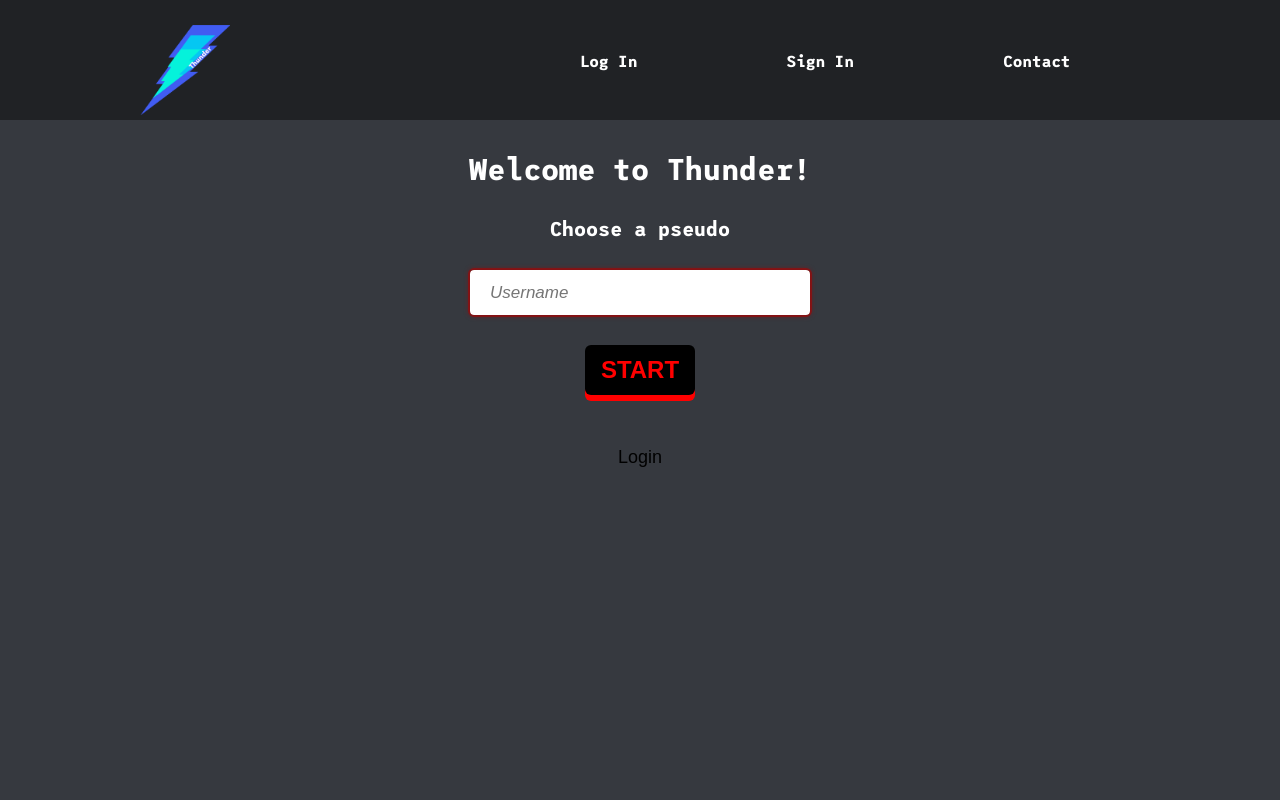
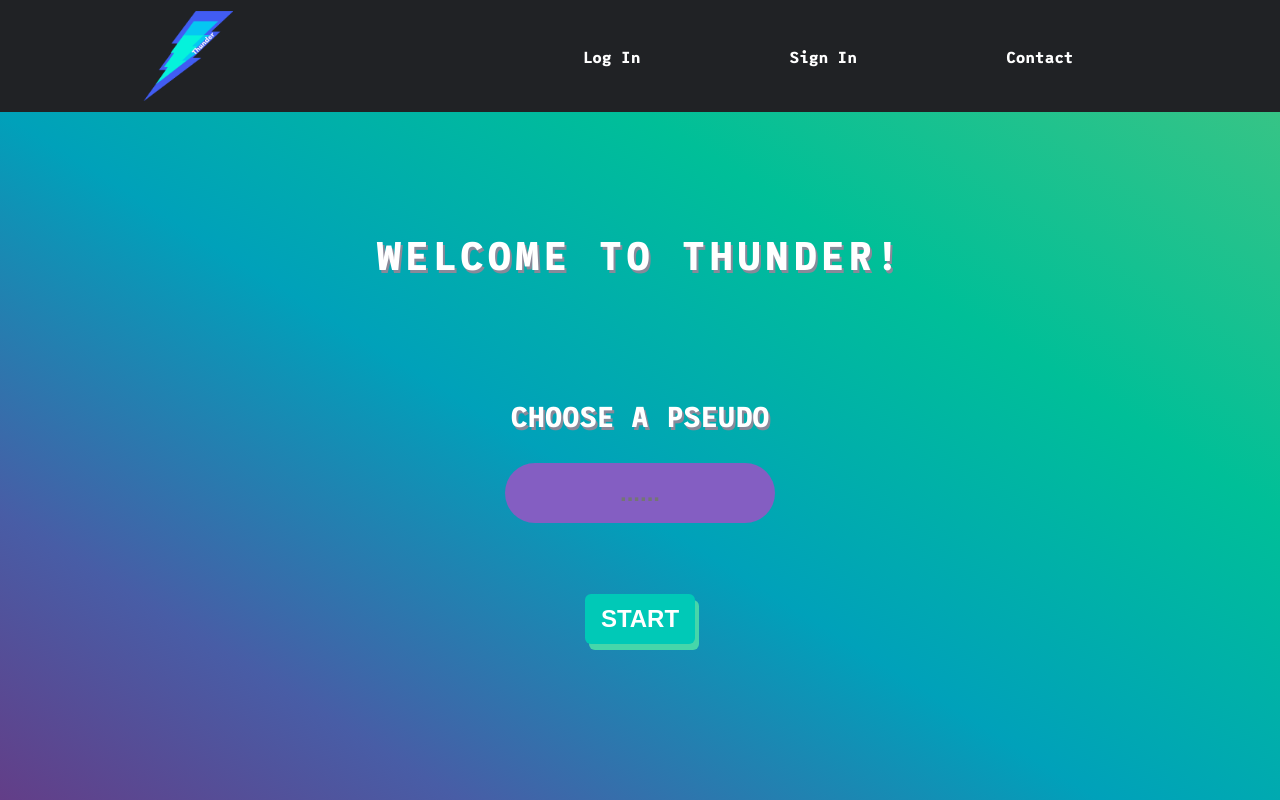
Before and after one commit to clrko/wild-thunder, a React (Create React App) app: page / in a window 1280 px wide. Shown: the top 800 px of the page. Built offline with nearby package versions, Linux system fonts and the light colour scheme; no server answers.

Commit message:
updates css

```diff
--- a/src/components/pages/EndSession.css
+++ b/src/components/pages/EndSession.css
@@ -1,4 +1,3 @@
-
 .endsession-container {
     display: flex;
     flex-direction: column;
--- a/src/components/pages/GameSessionHeader.js
+++ b/src/components/pages/GameSessionHeader.js
@@ -10,7 +10,7 @@ class GameSessionHeader extends React.Component{
 
     return(
 
-        <div className="gameSessionHeader" style={{backgroundColor:color}}>
+        <div className={`${color} gameSessionHeader`}>
             <p className="headerGenre" >{genreTitle}</p>
         </div>
     )
--- a/src/components/pages/ModePage.css
+++ b/src/components/pages/ModePage.css
@@ -1,6 +1,8 @@
 .modepage-wrapper {
     display: flex;
     flex-direction: column;
+    background-image: linear-gradient(to right top, #6d327c, #485DA6, #00a1ba, #00BF98, #36C486);
+    height: 100vh;
 }
 
 .main-rule-modal-btn  {
--- a/src/components/pages/ModePageChoice.css
+++ b/src/components/pages/ModePageChoice.css
@@ -1,5 +1,5 @@
 .modePage-title {
-  margin: 17% auto;
+  margin: 12% auto;
   margin-bottom: 0;
   font-size: 2.5rem;
   font-family: LeagueMono-ExtraBold;
--- a/src/components/pages/ThemePage.css
+++ b/src/components/pages/ThemePage.css
@@ -8,6 +8,7 @@
     display: flex;
     justify-content: center;
     margin-bottom: 10vh;
+    margin-top: 2%;
 }
 
 .cards-list {
@@ -17,3 +18,61 @@
     justify-content: space-around;
     flex-wrap: wrap;
 }
+
+.themepage-h1-first {
+    margin-top: 4%;
+    margin-bottom: 3%;
+    font-size: 3rem;
+    text-align: center;
+    letter-spacing: 0.093em;
+    text-shadow: 2px 3px 0px #898999;
+    text-transform: uppercase;
+}
+
+.themepage-h1-second {
+    margin-bottom: 6%;
+    font-size: 1.5rem;
+    text-align: center;
+    letter-spacing: 0.093em;
+    text-transform: uppercase;
+    margin-bottom: 0;
+}
+
+
+@media all and (max-width: 700px) {
+    .themepage-h1-first {
+        margin-top: 8%;
+        margin-bottom: 3%;
+        font-size: 2.5rem;
+    }
+
+    .themepage-h1-second {
+        margin-bottom: 6%;
+        font-size: 1.5rem;
+        margin-bottom: 0;
+        padding: 0 10px;
+    }
+
+    .container-card {
+        margin-top: 6%;
+    }
+}
+
+@media all and (max-width: 600px) {
+    .themepage-h1-first {
+        margin-top: 8%;
+        margin-bottom: 6%;
+        font-size: 2rem;
+    }
+
+    .themepage-h1-second {
+        margin-bottom: 6%;
+        font-size: 1.4rem;
+        margin-bottom: 0;
+        padding: 0 10px;
+    }
+
+    .container-card {
+        margin-top: 6%;
+    }
+}
--- a/src/components/pages/ThemePage.js
+++ b/src/components/pages/ThemePage.js
@@ -11,7 +11,7 @@ import API_KEY from '../../secret';
 
 import './ThemePage.css';
 
-const themeBackgroundColor = ['#0089BA', '#008E9B', '#845EC2', '#D65DB1', '#FF6F91', '#FF9671', '#FFC75F', '#B8E067', '#ffcc96', '#0089BA', '#008E9B', '#845EC2', '#D65DB1', '#FF6F91', '#FF9671', '#FFC75F', '#B8E067', '#ffcc96', '#0089BA', '#008E9B', '#845EC2', '#D65DB1', '#FF6F91', '#FF9671', '#FFC75F', '#B8E067', '#ffcc96'
+const themeBackgroundColor = ['Class1', 'Class2', 'Class3', 'Class4', 'Class5', 'Class6', 'Class7', 'Class8', 'Class9', 'Class10', 'Class11', 'Class12', 'Class13', 'Class14', 'Class15', 'Class16', 'Class17', 'Class18', 'Class19', 'Class20', 'Class21', 'Class22', 'Class23', 'Class24', 'Class25', 'Class26', 'Class27'
 ];
 
 class ThemePage extends Component {
@@ -26,7 +26,7 @@ class ThemePage extends Component {
         this.setState({isLoaded: false})
         await axios.get(`http://api.napster.com/v2.2/genres`,
             { params: { apikey: API_KEY, lang: "en-US" } }        )
-            .then(res => this.setState({ genresList: res.data.genres, isLoaded: true }))
+            .then(res => this.setState({ genresList: res.data.genres.slice(0, 21), isLoaded: true }))
     }
 
     componentDidMount() {
@@ -43,11 +43,12 @@ class ThemePage extends Component {
                     :
                     <div>
                         <NavbarHeader />
-                        <h1>{`Hi ${this.state.username}, choose a theme and take on the challenge`}</h1>
+                        <h1 className="themepage-h1-first">{`Hi ${this.state.username} !`}</h1>
+                        <h1 className="themepage-h1-second">Choose a theme and take on the challenge</h1>
                         <div className="container-card">
                             <div className="cards-list">
                                 {this.state.genresList.map((genre, i) =>
-                                    <Cards key={genre.id} genreId={genre.id} divStyle={themeBackgroundColor[i]} genreTitle={genre.name.replace(/\//g, " / ")}></Cards>
+                                    <Cards key={genre.id} genreId={genre.id} className={themeBackgroundColor[i]} genreTitle={genre.name.replace(/\//g, " / ")}></Cards>
                                 )}
                             </div>
                         </div>
--- a/src/components/pages/Welcome.css
+++ b/src/components/pages/Welcome.css
@@ -1,30 +1,41 @@
 .login-page {
     display: flex;
     flex-direction: column;
+    justify-content: center;
     align-items: center;
-    margin-top: 30px;
+    height: 100vh;
+    background-image: linear-gradient(to right top, #6d327c, #485DA6, #00a1ba, #00BF98, #36C486);
 }
 
-.title-login , .label-login {
-    text-align: center;
+.title-login {
+    font-size: 2.5rem;
+    margin-bottom: 7%;
+    letter-spacing: 0.093em;
+    color: white;
+    text-shadow: 2px 3px 0px #898999;
+    text-transform: uppercase;
 }
 
 .label-login{
-    font-size: 20px;
+    font-size: 1.8rem;
     margin-top: 30px;
+    text-transform: uppercase;
+    color: white;
+    text-shadow: 2px 3px 0px #898999;
 }
 
 .input-login{
     margin-top: 30px;
-    width: 340px;
-    height: 45px;
-    padding-left: 20px;
-    border-radius: 4px;
-    font-size: 17px;
-    font-style: italic;
-    outline: 2px solid rgba(161, 5, 5, 0.61);
-    box-shadow: 0 0 5px 1px rgba(161, 5, 5, 0.61);
-    border-style:none
+    width: 270px;
+    height: 60px;
+    text-align: center;
+    font-weight: bold;
+    padding-bottom: 0px;
+    border-radius: 50px;
+    font-size: 1.5rem;
+    border-style:none;
+    background-color: #845ec2;
+    color: rgb(221, 221, 221);
 }
 
 .button-login{
@@ -33,16 +44,41 @@
     height: 50px;
     font-size: 24px;
     font-weight: bold;
-    text-transform: uppercase;
-    background:black;
-    color: red;
+    background: #00c9b7;
     border-style: none;
     border-radius: 6px;
-    box-shadow: 0 6px 0 red;
+    box-shadow: 4px 6px 0 #46d6aa;
     cursor: pointer;
-    margin-top: 30px;
+    margin-top: 55%;
+    margin-bottom: 150px;
+    color: white;
+    text-transform: uppercase;
 }
 
-.title-login{
-    font-size: 30px;
+@media screen and (min-width: 470px) and (max-width: 700px) {
+    .title-login {
+        font-size: 1.9rem;
+    }
+
+    .label-login{
+        font-size: 1.2rem;
+    }
+
+    .button-login{
+        font-size: 1rem;
+    }
 }
+
+@media screen and (min-width: 300px) and (max-width: 469px) {
+    .title-login {
+        font-size: 1.5rem;
+    }
+
+    .label-login{
+        font-size: 1rem;
+    }
+
+    .button-login{
+        font-size: 0.8rem;
+    }
+}
--- a/src/components/pages/Welcome.js
+++ b/src/components/pages/Welcome.js
@@ -17,7 +17,7 @@ class Welcome extends React.Component {
                 <div className="login-page" >
                     <h2 className="title-login" >Welcome to Thunder!</h2>
                     <label className='label-login' >Choose a pseudo</label>
-                    <input className="input-login" type='text' value={this.state.username} name='username' placeholder="Username" onChange={this.onChange} />
+                    <input className="input-login" type='text' value={this.state.username} name='username' placeholder="......" onChange={this.onChange} />
                     <Link to={{pathname:`/mode-page`, username:this.state.username}}><button className="button-login">Start</button></Link>
                 </div>
             </div>
--- a/src/components/shared/Cards.js
+++ b/src/components/shared/Cards.js
@@ -8,9 +8,9 @@ function Cards(props) {
 
     return (
         <NavLink to={
-            {pathname:`/gamesession`, state:props.genreId , title:props.genreTitle , background:props.divStyle}
+            {pathname:`/gamesession`, state:props.genreId , title:props.genreTitle , background:props.className}
             }>
-        <div className="card" style={{background: props.divStyle}}>
+        <div className={`card ${props.className}`}>
             <div className="card_image">
                 <div className="card_title title-white">
                     <div>{props.genreTitle}</div>
--- a/src/components/shared/MainLogo.css
+++ b/src/components/shared/MainLogo.css
@@ -8,7 +8,7 @@
     display: flex;
     justify-content: center;
     width: 100%;
-    margin-top: 20px;
+    padding: 6px;
 }
 
 .mainLogo img {
--- a/src/components/shared/Navbar.css
+++ b/src/components/shared/Navbar.css
@@ -5,7 +5,6 @@
     list-style: none;
     text-decoration: none;
 }
-
 
 .nav-title {
     color:white;
@@ -16,8 +15,14 @@
     color:lightblue;
 }
 
-.nav-icon {
-    font-size: 2rem;
+.nav-links-wrapper {
+    display: flex;
+    justify-content: space-around;
+    width: 100%;
+}
+
+.nav-container ul {
+    display: none;
 }
 
 .nav-bottom-container {
@@ -33,15 +38,8 @@
     min-height: 10vh;
 }
 
-.nav-links-wrapper {
-    display: flex;
-    justify-content: space-around;
-    width: 100%;
-}
-
-
-.nav-container ul {
-    display: none;
+.nav-icon {
+    font-size: 2rem;
 }
 
 @media screen and (min-width: 700px) /* to be precised */{
```
Also changed, not shown: src/components/shared/Cards.css (+90 -1 lines).
